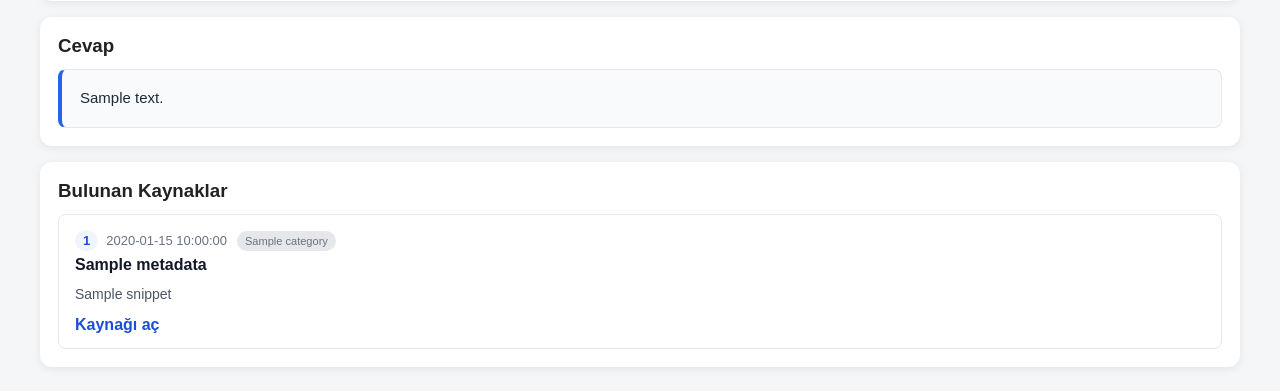
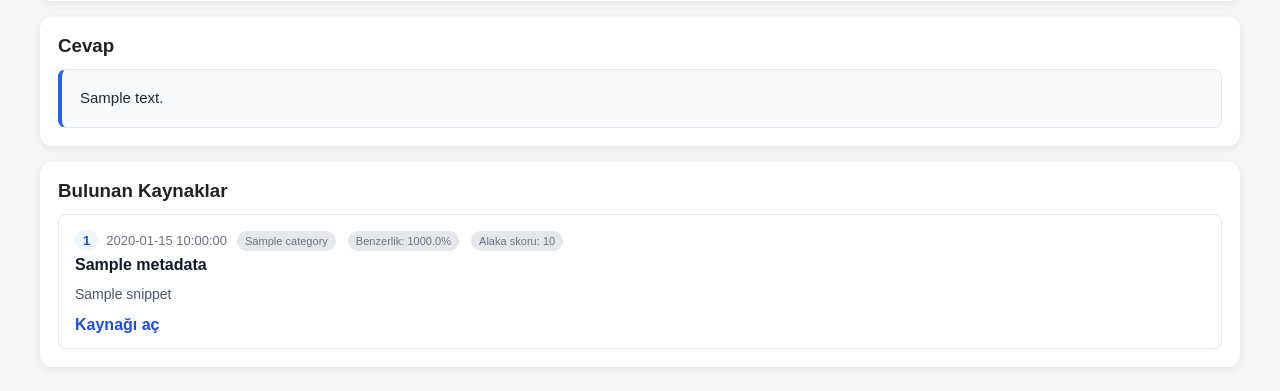
Before and after one commit to hakanozcan0717-boop/resmi-gazete-rev1, a Flask app: template web/templates/rag_chat.html in a window 1280 px wide. Shown: the part 492-883 px from the top of the page. Run offline with Flask 3, Linux system fonts and the light colour scheme; the template is opened without the code that fills it: most values are stand-ins (such as "Sample title", 1, 10 or a date in 2020); a database or web service that is not in the repository returns one stand-in record (values such as "Sample title"); some libraries are stand-ins or nearby versions.

Commit message:
Show relevance scores on RAG sources

```diff
--- a/web/templates/rag_chat.html
+++ b/web/templates/rag_chat.html
@@ -36,11 +36,16 @@
     <div class="source-list">
         {% for item in sources %}
         {% set meta = item["metadata"] %}
+        {% set similarity = (item.get("score", 0) * 100) %}
         <div class="source-item">
             <div class="source-meta">
                 <span class="source-number">{{ loop.index }}</span>
                 <span>{{ meta["date"] }}</span>
                 <span class="tag">{{ meta["category"] }}</span>
+                <span class="tag">Benzerlik: {{ "%.1f"|format(similarity) }}%</span>
+                {% if item.get("hybrid_score") is not none %}
+                    <span class="tag">Alaka skoru: {{ item.get("hybrid_score") }}</span>
+                {% endif %}
             </div>
             <div class="source-title"><strong>{{ meta["title"] }}</strong></div>
             {% if meta["snippet"] %}
```
